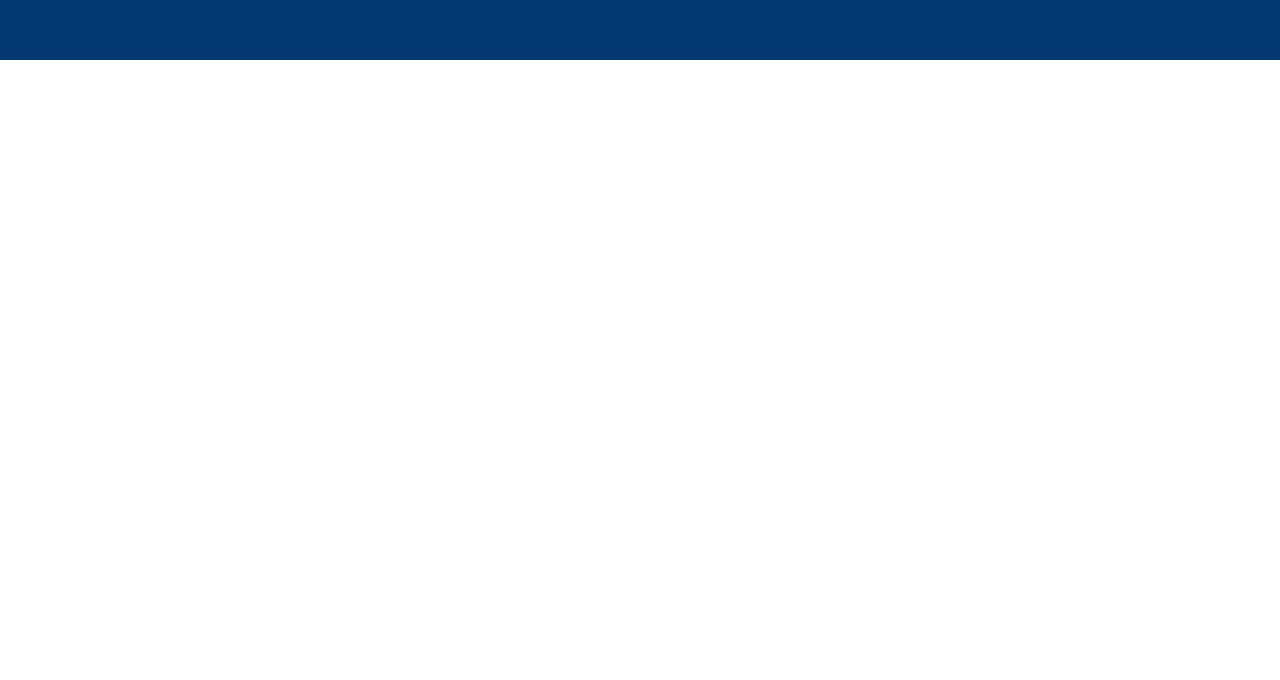
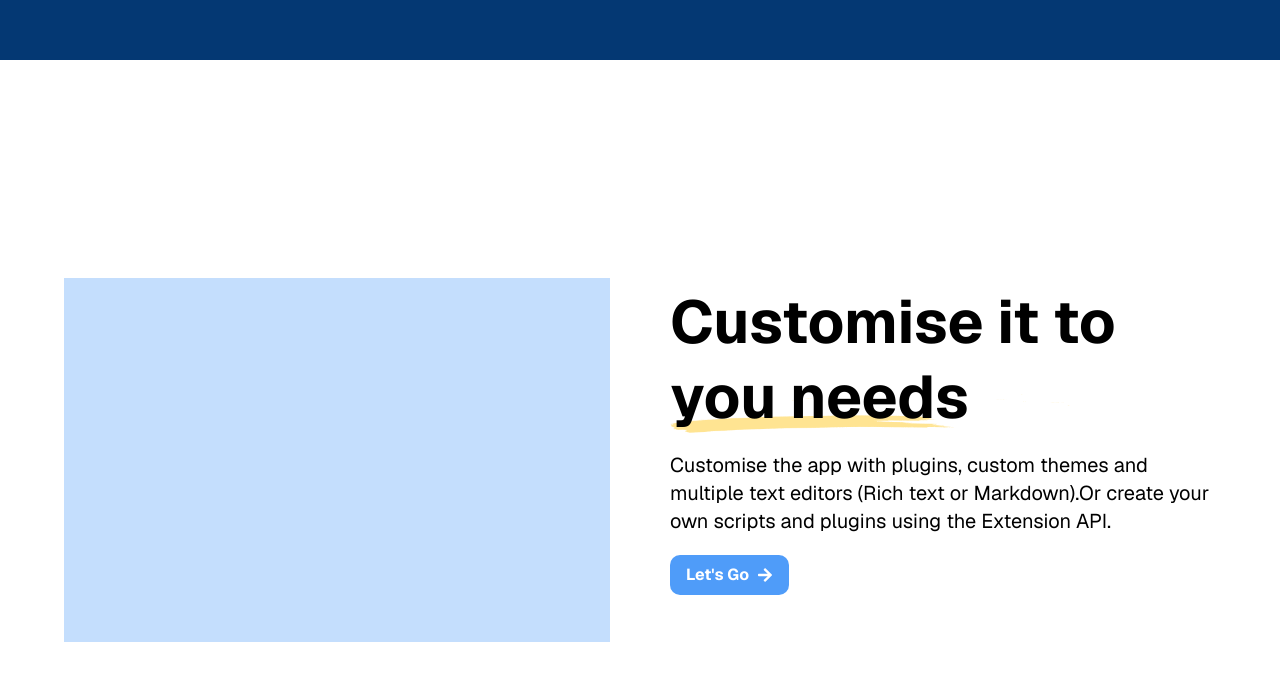
Before and after one commit to raed123333/whitepace, a Next.js app: page / in a window 1280 px wide. Shown: the part 3140-3820 px from the top of the page. Before the commit the page ends 3200 px from the top, so only its background shows below. Built offline with nearby package versions, Linux system fonts and the light colour scheme.

Commit message:
finish LandingVTwo component

```diff
--- a/app/page.tsx
+++ b/app/page.tsx
@@ -1,5 +1,6 @@
 import Hero from "@/components/Hero";
 import LandingVOne from "@/components/LandingVOne";
+import LandingVTwo from "@/components/LandingVTwo";
 import NavBar from "@/components/NavBar";
 import WorkManagement from "@/components/WorkManagement";
 import WorkManagementTow from "@/components/WorkManagementTow";
@@ -12,6 +13,7 @@ export default function Home() {
       <WorkManagement />
       <WorkManagementTow />
       <LandingVOne />
+      <LandingVTwo />
 
 
 
--- a/components/LandingVTwo.tsx
+++ b/components/LandingVTwo.tsx
@@ -1,8 +1,56 @@
 import React from 'react'
+import Image from 'next/image'
+import { FaArrowRight } from 'react-icons/fa';
 
 const LandingVTwo = () => {
   return (
-    <div>LandingVTwo</div>
+    <main>
+      <div className="flex flex-col md:flex-row items-center relative w-full min-h-screen bg-[#FFFFFF] overflow-hidden px-4 md:px-16 py-10">
+
+        {/* Responsive Image */}
+        <div className="relative z-[20] mt-10 md:mt-0 flex justify-center md:justify-end flex-1 w-full">
+          <Image
+            src="/Imagecontainer.png"
+            alt="Imagecontainer"
+            width={500}
+            height={500}
+            className="w-full max-w-[400px] sm:max-w-[500px] md:max-w-[600px] h-auto"
+          />
+        </div>
+
+
+
+        {/* Text Content */}
+        <div className="relative  text-black font-sans text-left mt-0 md:-mt-[240px] pt-[120px] md:pt-[200px] md:ml-[60px] flex-1 w-full max-w-2xl">
+          <h1 className="relative z-[20] text-3xl sm:text-4xl md:text-5xl lg:text-6xl font-bold leading-snug sm:leading-tight ">
+            Customise it to<br /><span>you needs</span>
+          </h1>
+          <p className="mt-4 text-base sm:text-lg md:text-xl">
+            Customise the app with plugins, custom themes and multiple text editors (Rich
+            text or Markdown).Or create your own scripts and plugins using the Extension API.
+
+          </p>
+          {/* Element Background */}
+          <div className=' hidden md:block'>
+
+            <div className="absolute top-77  left-0 w-full flex justify-start z-[10] pointer-events-none ">
+              <Image
+                src="/Element.png"
+                alt="Element"
+                width={400}
+                height={800}
+                className="max-w-full h-auto"
+              />
+            </div>
+          </div>
+
+          <button className="flex items-center bg-[#4F9CF9] text-white font-bold px-4 py-2 rounded-[10px] transition mt-[20px]">
+            Let&apos;s Go <FaArrowRight className="ml-2" />
+          </button>
+        </div>
+
+      </div>
+    </main>
   )
 }
 
```
